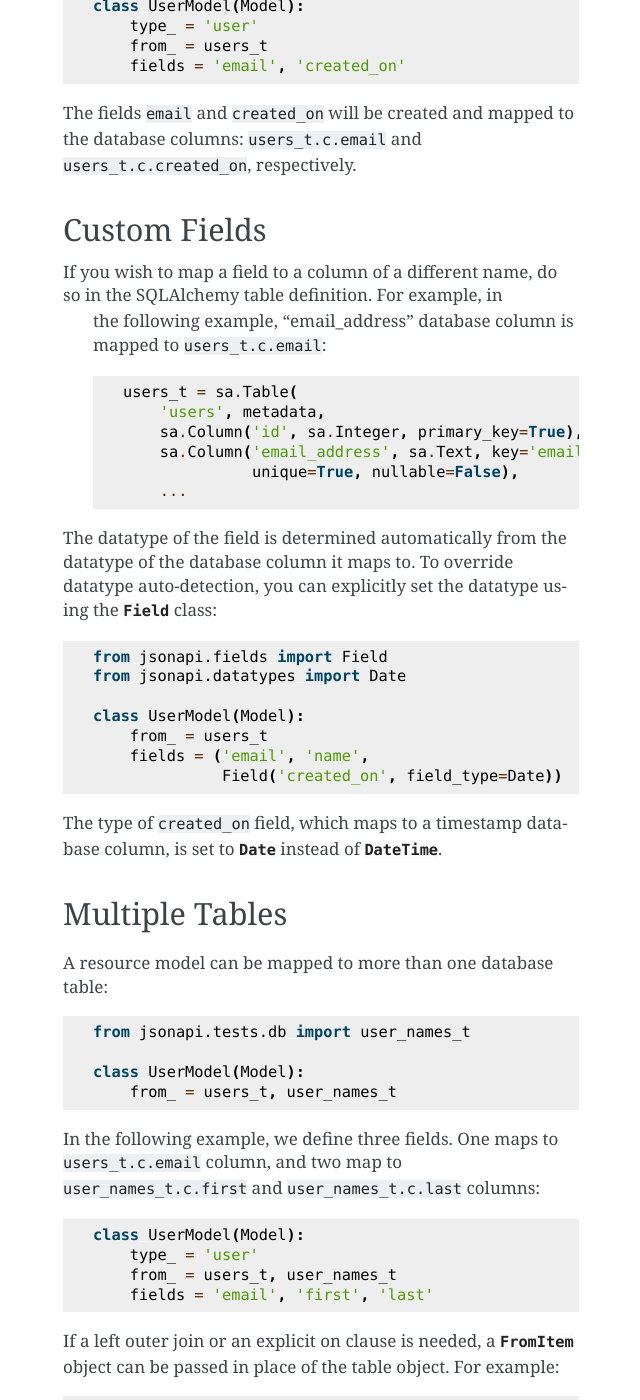
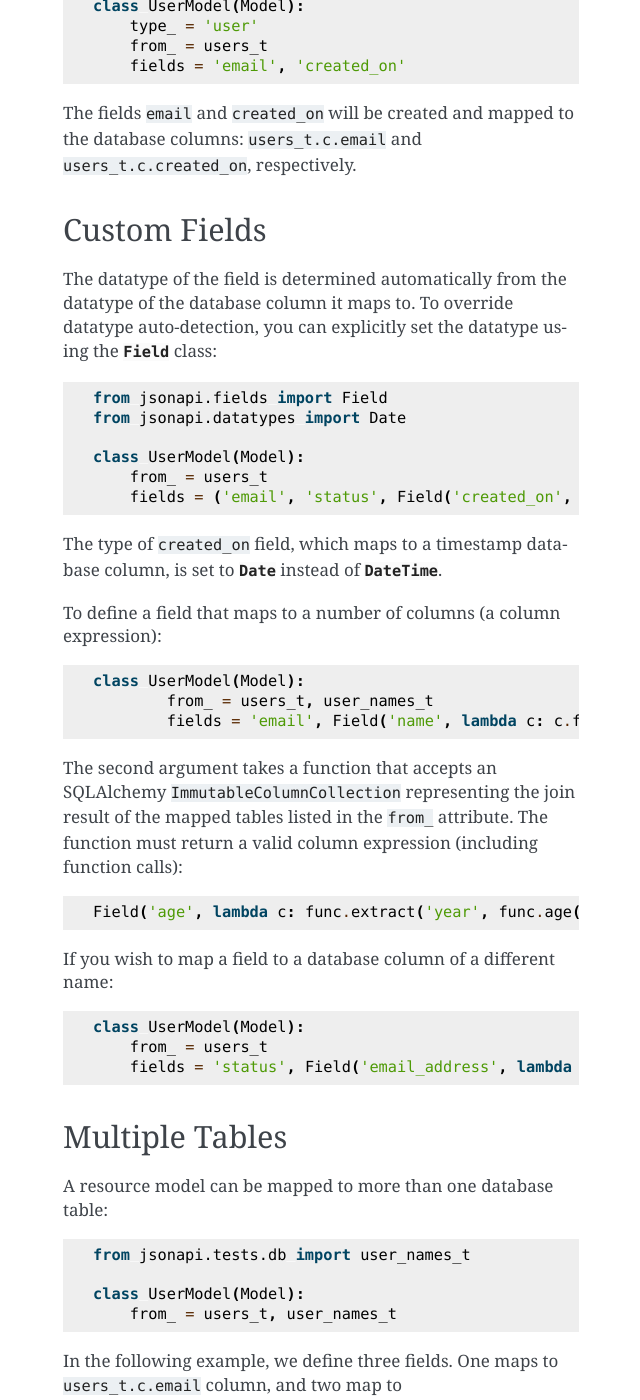
Before and after one commit to zabano/pg-jsonapi, a Sphinx documentation site: the page built from docs/source/model.rst, in a window 1280 px wide and 1400 px high, scrolled down 1101 px. Shown: the whole window, without its empty margins (415-1055 px from the left). Built offline with Sphinx 7.4.7, drawn with Linux system fonts in a browser that asks for light colours; some of the changed text lies outside the part shown.

Commit message:
merged fields.Derived into fields.Field

```diff
--- a/docs/source/model.rst
+++ b/docs/source/model.rst
@@ -49,16 +49,6 @@ The fields ``email`` and ``created_on`` will be created and mapped to the databa
 Custom Fields
 *************
 
-If you wish to map a field to a column of a different name, do so in the SQLAlchemy table definition. For example, in
- the following example, "email_address" database column is mapped to ``users_t.c.email``::
-
-    users_t = sa.Table(
-        'users', metadata,
-        sa.Column('id', sa.Integer, primary_key=True),
-        sa.Column('email_address', sa.Text, key='email',
-                  unique=True, nullable=False),
-        ...
-
 The datatype of the field is determined automatically from the datatype of the database column it maps to. To
 override datatype auto-detection, you can explicitly set the datatype using the :class:`Field <jsonapi.fields.Field>`
 class::
@@ -68,11 +58,29 @@ class::
 
     class UserModel(Model):
         from_ = users_t
-        fields = ('email', 'name',
-                  Field('created_on', field_type=Date))
+        fields = ('email', 'status', Field('created_on', field_type=Date))
 
 The type of ``created_on`` field, which maps to a timestamp database column, is set to :data:`Date` instead of
 :data:`DateTime`.
+
+To define a field that maps to a number of columns (a column expression)::
+
+    class UserModel(Model):
+            from_ = users_t, user_names_t
+            fields = 'email', Field('name', lambda c: c.first + ' ' + c.last)
+
+The second argument takes a function that accepts an SQLAlchemy ``ImmutableColumnCollection`` representing the join
+result of the mapped tables listed in the ``from_`` attribute. The function must return a valid column expression
+(including function calls)::
+
+    Field('age', lambda c: func.extract('year', func.age(c.birthday)), Integer))
+
+
+If you wish to map a field to a database column of a different name::
+
+    class UserModel(Model):
+        from_ = users_t
+        fields = 'status', Field('email_address', lambda c: c.email)
 
 ***************
 Multiple Tables
@@ -100,25 +108,6 @@ passed in place of the table object. For example::
 
     UserModel(Model):
         from_ = users_t, FromItem(user_names_t, left=True)
-
-**************
-Derived Fields
-**************
-
-The :class:`Derived <jsonapi.fields.Derived>` class can be used to define derived fields::
-
-    from jsonapi.fields import Derived
-
-    class UserModel(Model):
-            from_ = users_t, user_names_t
-            fields = 'email', Derived('name', lambda c: c.first + ' ' + c.last)
-
-The second argument takes a function that accepts an SQLAlchemy ``ImmutableColumnCollection`` representing the join
-result of the mapped tables listed in the ``from_`` attribute. The function must return a valid column expression
-(including function calls)::
-
-    Derived('age', lambda c: func.extract('year',
-                                 func.age(c.birthday)), Integer))
 
 
 *************
```
Also changed, not shown: other parts of docs/source/model.rst (+1 -1 lines), docs/source/api.rst (+0 -8 lines), 5 other files.
